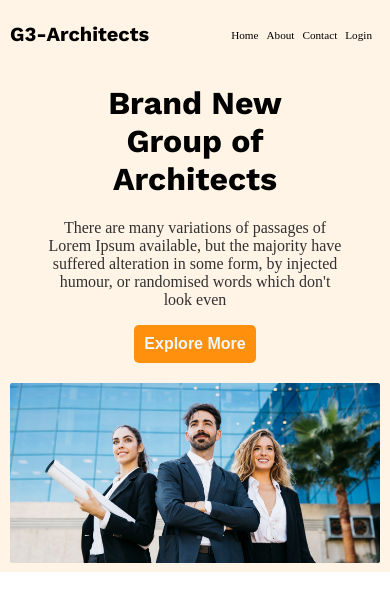
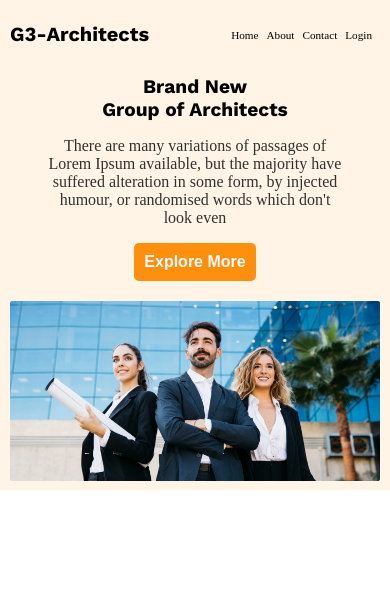
Before and after one commit to Shafiul007/g3-architects, a plain HTML site: page index.html in a window 390 px wide. Drawn offline with nearby package versions, Linux system fonts and the light colour scheme.

Commit message:
header done

```diff
--- a/style.css
+++ b/style.css
@@ -83,6 +83,9 @@ nav h1{
     .btn{
         font-size:1rem;
     }
+    .banner .banner-content h1{
+        font-size:1.20rem;
+    }
 }
 @media screen and (min-width:577px) and (max-width:960px) {
     header{
```
